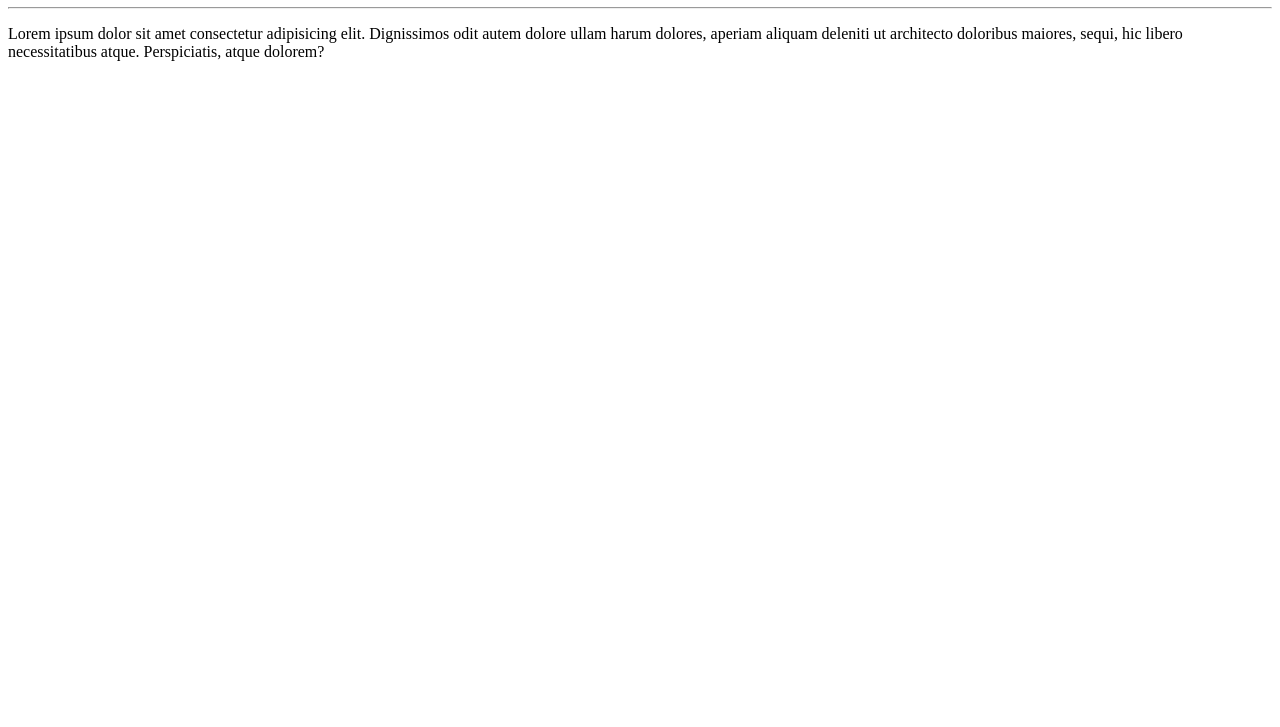
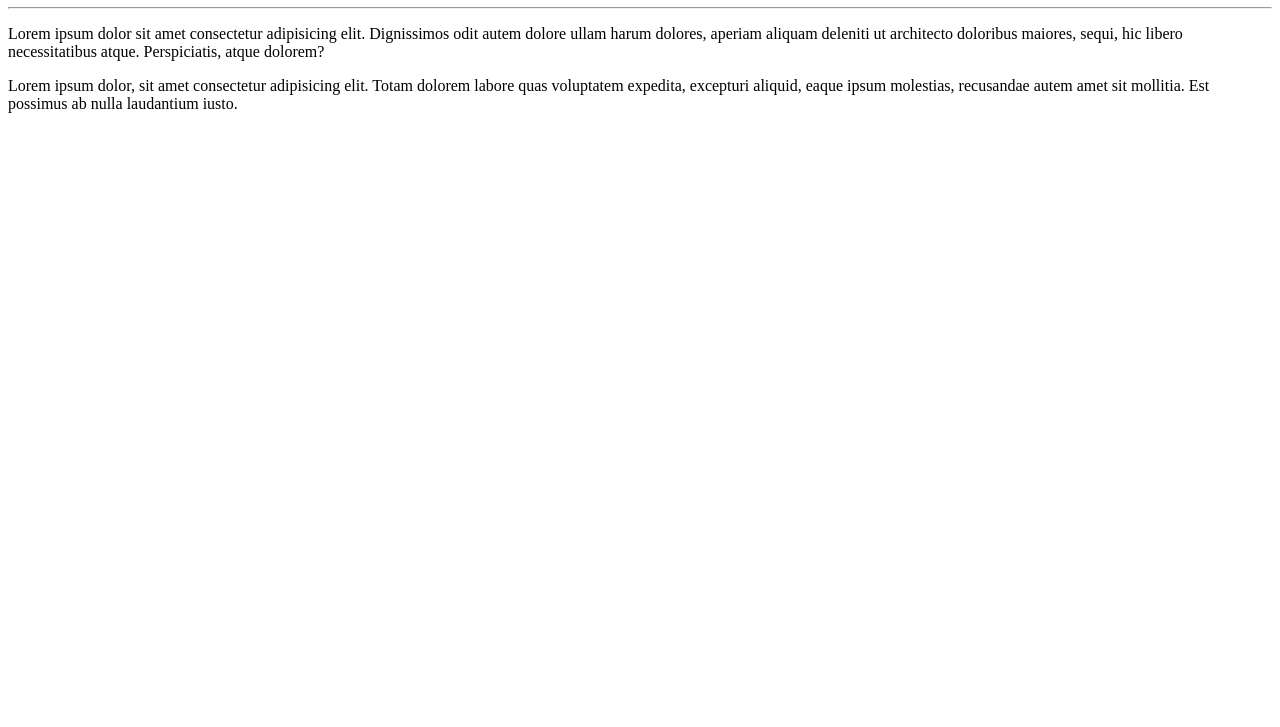
Before and after one commit to AlannCristian/Ola-Mundo, a plain HTML site: page site-exemplo/index.html in a window 1280 px wide. Shown: the part 73-800 px from the top of the page. Drawn offline with Linux system fonts and the light colour scheme.

Commit message:
adicionei um parágrafo

```diff
--- a/site-exemplo/index.html
+++ b/site-exemplo/index.html
@@ -9,5 +9,6 @@
     <h1>Olá, Mundo!</h1>
     <hr>
     <p>Lorem ipsum dolor sit amet consectetur adipisicing elit. Dignissimos odit autem dolore ullam harum dolores, aperiam aliquam deleniti ut architecto doloribus maiores, sequi, hic libero necessitatibus atque. Perspiciatis, atque dolorem?</p>
+    <p>Lorem ipsum dolor, sit amet consectetur adipisicing elit. Totam dolorem labore quas voluptatem expedita, excepturi aliquid, eaque ipsum molestias, recusandae autem amet sit mollitia. Est possimus ab nulla laudantium iusto.</p>
 </body>
 </html>
```
